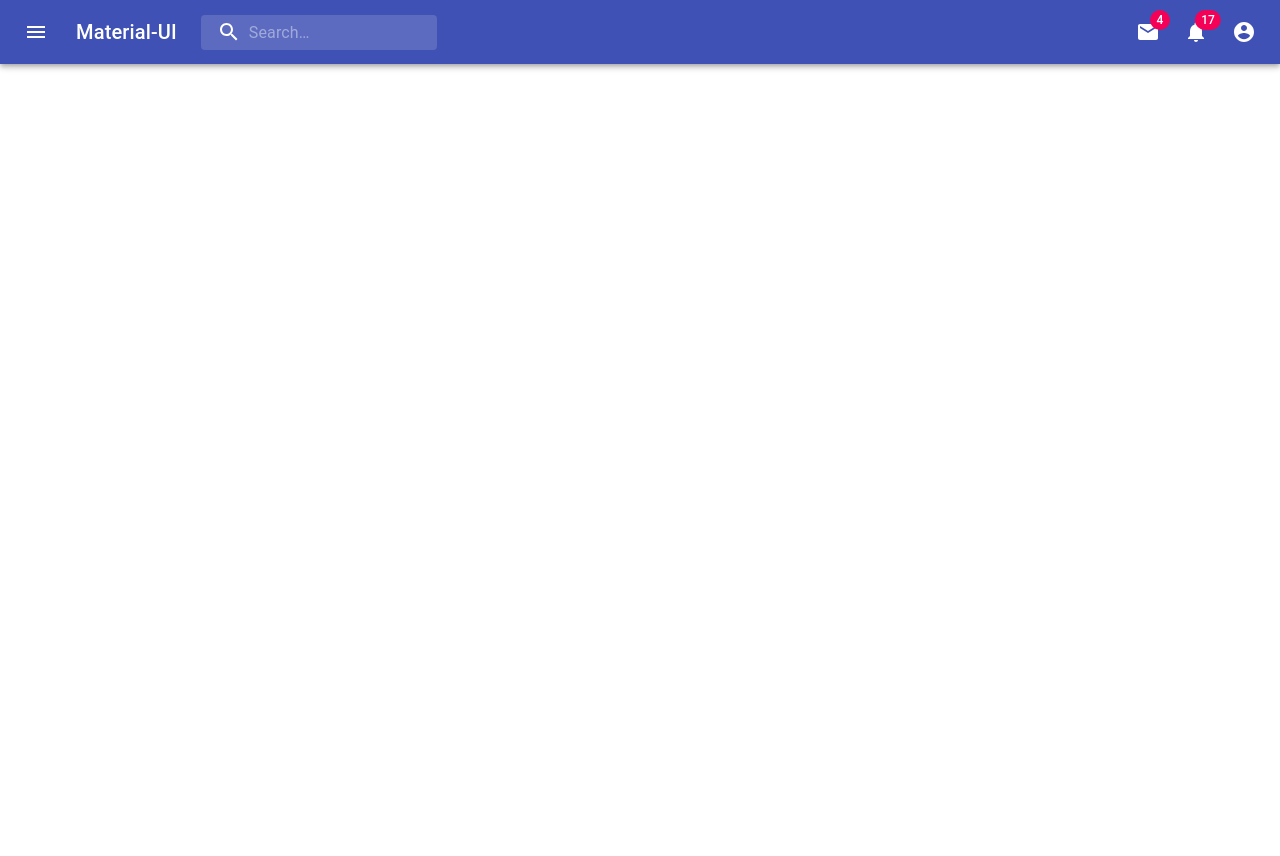
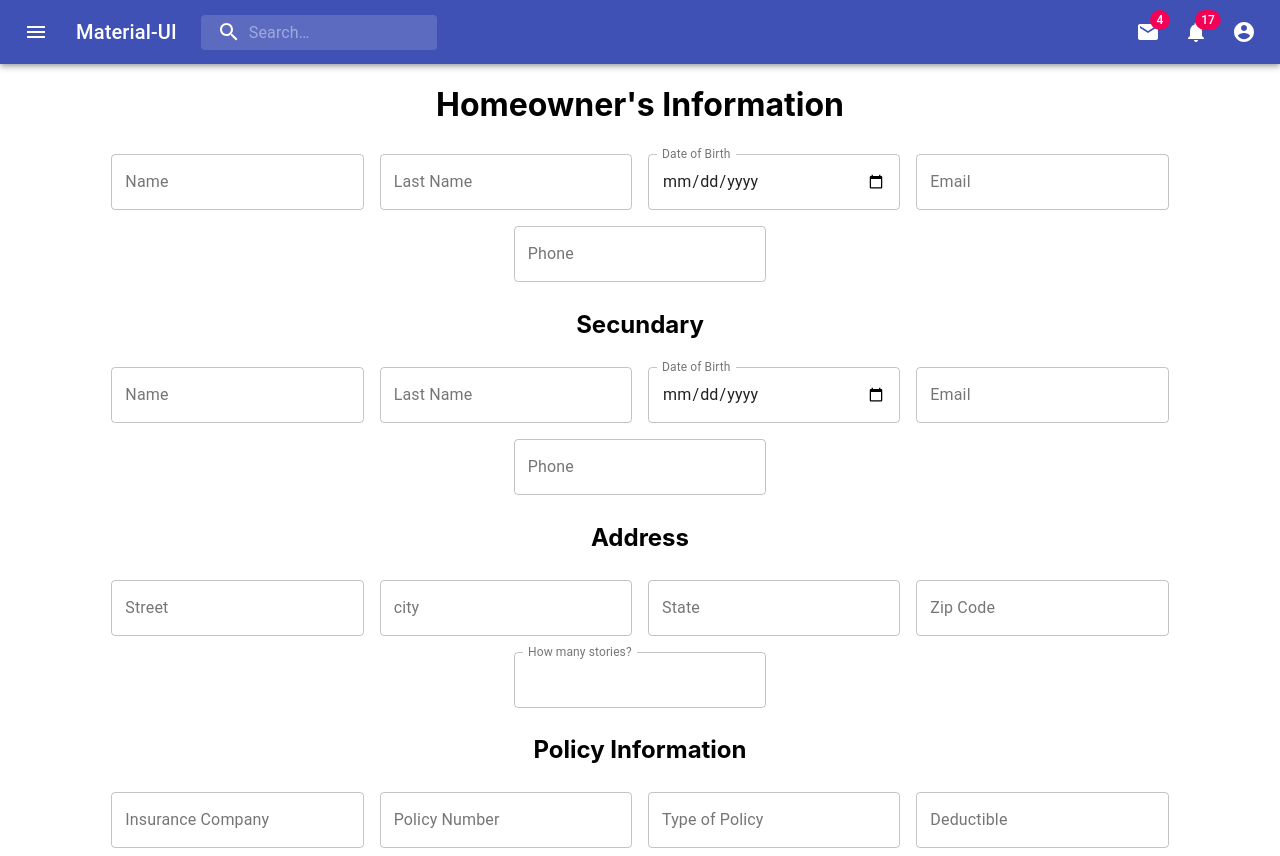
Before and after one commit to manuelr14/roofing-sales, a React (Create React App) app in the folder roofingapp/client/: page / in a window 1280 px wide. Before the commit the page ends 800 px from the top, so only its background shows below. Built offline with nearby package versions, Linux system fonts and the light colour scheme.

Commit message:
new customer input

```diff
--- a/roofingapp/client/src/App.js
+++ b/roofingapp/client/src/App.js
@@ -10,24 +10,24 @@ import Login from './pages/login';
 class App extends Component {
 	render() {
 		return (
-			// <Router>
+			<Router>
 				<div className="App">
 					<Navbar />
 
-					{/* <Switch>
+					 <Switch>
 						<Route exact path={[ '/' ]}>
-							<Customer />
+							<Newcustomer />
 						</Route>
-						<Route exact path={[ '/newcustomer' ]}>
+						{/* <Route exact path={[ '/newcustomer' ]}>
 							<Newcustomer />
 						</Route>
 						<Route exact path={[ '/login' ]}>
 							<Login />
-						</Route>
+						</Route> */}
 
-					</Switch> */}
+					</Switch>
 				</div>
-			// </Router>
+		 </Router>
 		);
 	}
 }
--- a/roofingapp/client/src/pages/newcustomer.js
+++ b/roofingapp/client/src/pages/newcustomer.js
@@ -0,0 +1,82 @@
+import React from 'react';
+import TextField from '@material-ui/core/TextField';
+import { makeStyles } from '@material-ui/core/styles';
+
+const useStyles = makeStyles((theme) => ({
+    root: {
+        '& .MuiTextField-root': {
+            margin: theme.spacing(1),
+            width: '25ch',
+        },
+    },
+}));
+
+export default function FormPropsTextFields() {
+    const classes = useStyles();
+
+    return (
+        <form className={classes.root} noValidate autoComplete="off">
+
+            <h1> Homeowner's Information</h1>
+            <div>
+
+                <TextField id="outlined-search" label="Name" type="search" variant="outlined" />
+
+                <TextField id="outlined-search" label="Last Name" type="search" variant="outlined" />
+
+                <TextField id="outlined-search" label="Date of Birth" type="date" input="date" variant="outlined" InputLabelProps={{ shrink: true, }} />
+
+                <TextField id="outlined-search" label="Email" type="email" variant="outlined" />
+
+                <TextField id="outlined-search" label="Phone" type="tel" variant="outlined" />
+            </div>
+
+            <h2>Secundary</h2>
+
+            <div>
+
+                <TextField id="outlined-search" label="Name" type="search" variant="outlined" />
+
+                <TextField id="outlined-search" label="Last Name" type="search" variant="outlined" />
+
+                <TextField id="outlined-search" label="Date of Birth" type="date" input="date" variant="outlined" InputLabelProps={{ shrink: true, }} />
+
+                <TextField id="outlined-search" label="Email" type="email" variant="outlined" />
+
+                <TextField id="outlined-search" label="Phone" type="tel" variant="outlined" />
+            </div>
+
+            <h2>Address</h2>
+
+            <div>
+
+                <TextField id="outlined-search" label="Street" type="search" variant="outlined" />
+
+                <TextField id="outlined-search" label="city" type="search" variant="outlined" />
+
+                <TextField id="outlined-search" label="State" type="search" input="date" variant="outlined" />
+
+                <TextField id="outlined-search" label="Zip Code" type="tel" variant="outlined" />
+
+                <TextField id="outlined-search" label="How many stories?" type="number" input="date" variant="outlined" InputLabelProps={{ shrink: true, }} />
+
+
+            </div>
+
+            <h2>Policy Information</h2>
+
+            <div>
+
+                <TextField id="outlined-search" label="Insurance Company" type="search" variant="outlined" />
+
+                <TextField id="outlined-search" label="Policy Number" type="search" variant="outlined" />
+
+                <TextField id="outlined-search" label="Type of Policy" type="search" input="date" variant="outlined" />
+
+                <TextField id="outlined-search" label="Deductible" type="tel" variant="outlined" />
+
+            </div>
+
+        </form>
+    );
+};
```
Also changed, not shown: roofingapp/client/src/components/newcustomer.js (added).
